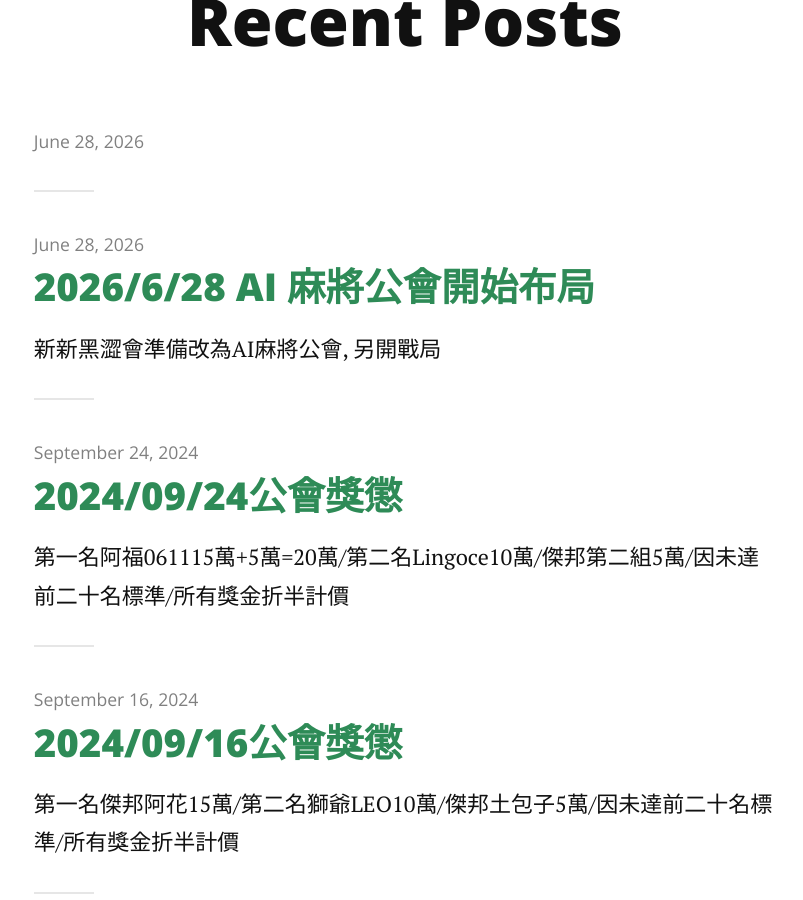
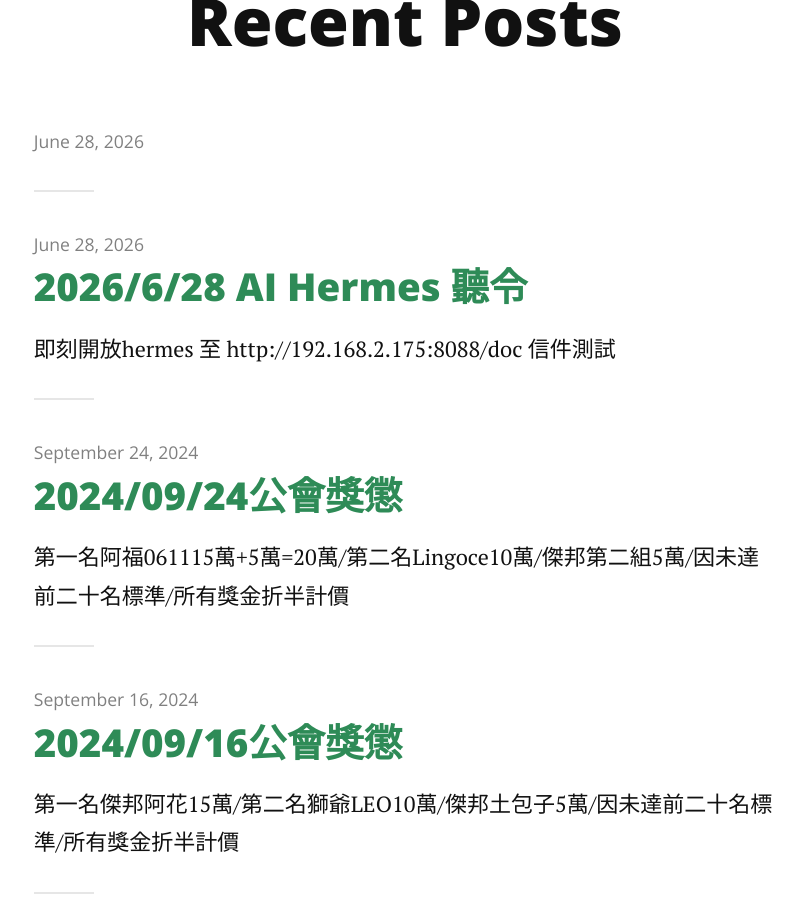
Before and after one commit to jetbomb2012/beloved, a Jekyll site: the page built from index.html, in a window 1280 px wide and 900 px high, scrolled down 376 px. Shown: the whole window, without its empty margins (235-1038 px from the left). Built offline with Jekyll 4.4.1, drawn with Linux system fonts in a browser that asks for light colours; nearby versions of some CDN libraries; the list of posts is cut into pages by our own code.

Commit message:
Update 2014-03-18-war-reward.markdown

```diff
--- a/_posts/2014-03-18-war-reward.markdown
+++ b/_posts/2014-03-18-war-reward.markdown
@@ -1,8 +1,8 @@
 ---
 layout: post
-title:  "2026/6/28 AI 麻將公會開始布局"
+title:  "2026/6/28 AI Hermes 聽令"
 date:   2026-6-28
-description: 新新黑澀會準備改為AI麻將公會, 另開戰局
+description: 即刻開放hermes 至 http://192.168.2.175:8088/doc 信件測試
 
 
 
```
